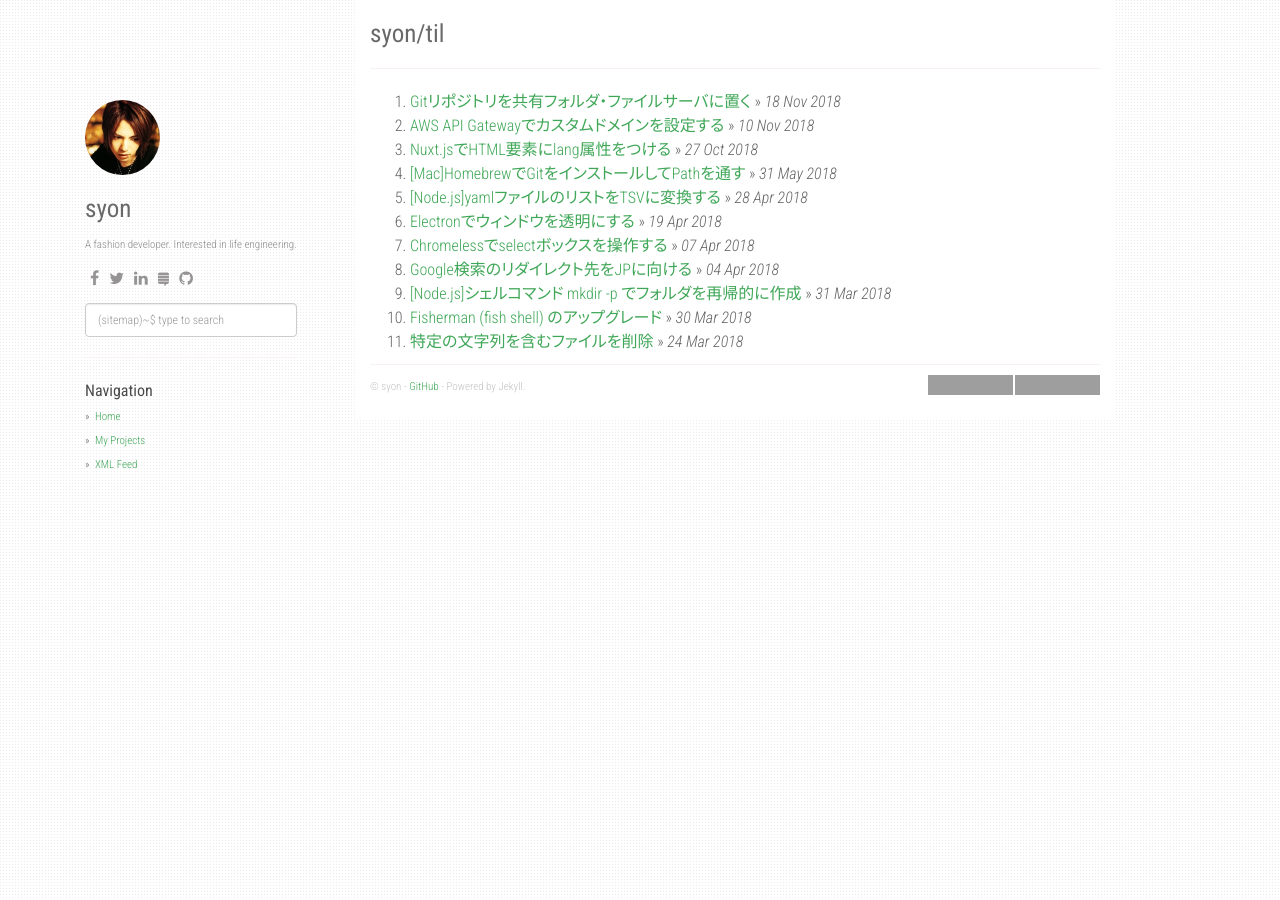
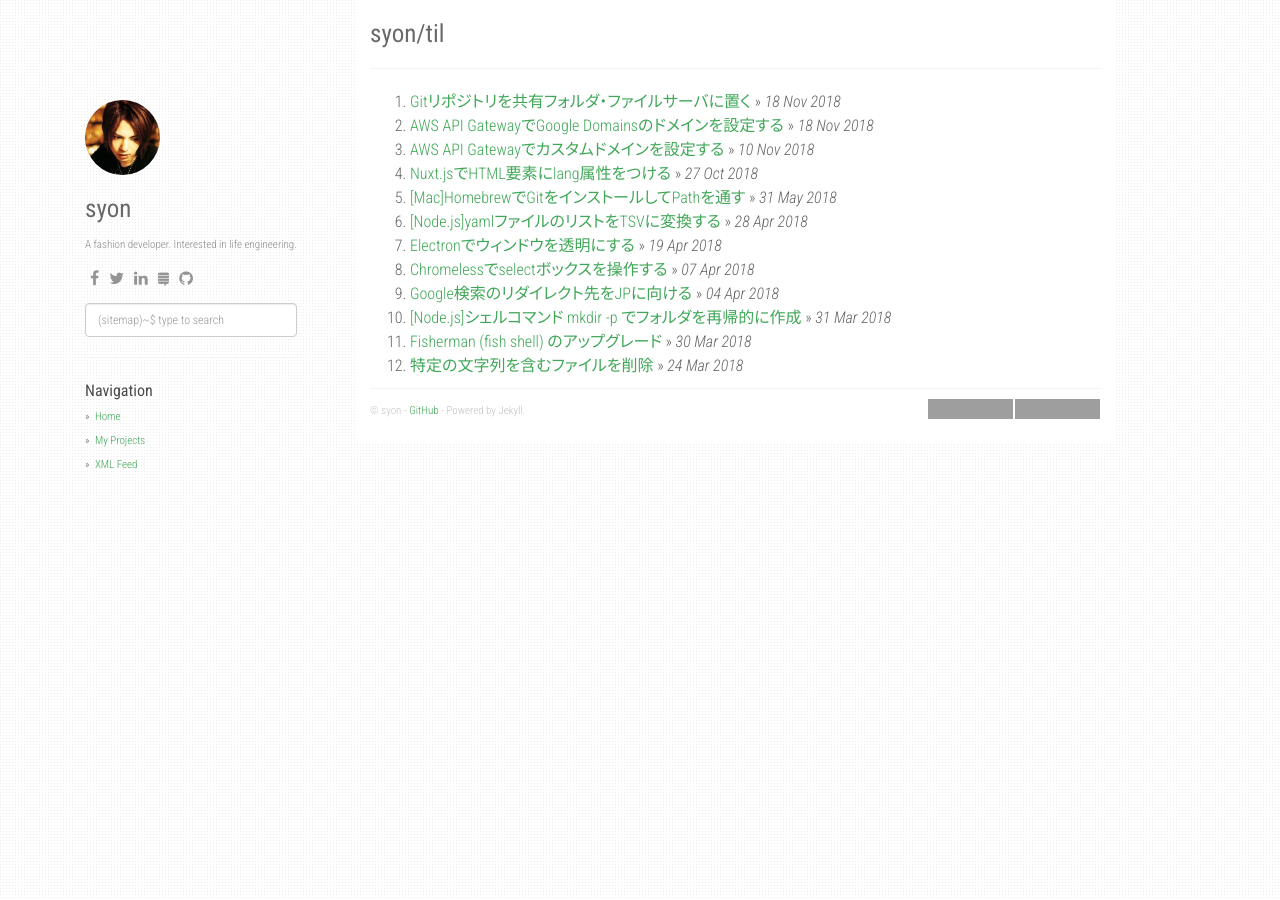
Before and after one commit to syon/til, a Jekyll site: the page built from index.html, in a window 1280 px wide. Built offline with Jekyll 4.4.1, drawn with Linux system fonts in a browser that asks for light colours; nearby versions of some CDN libraries; the list of posts is cut into pages by our own code; part of the change alters nothing that is shown; grey boxes are pictures that could not be loaded.

Commit message:
:memo: google domains

```diff
--- /dev/null
+++ b/_posts/2018-11-18-aws-api-gateway-google-domains.md
@@ -0,0 +1,63 @@
+---
+layout: post
+title: "AWS API GatewayでGoogle Domainsのドメインを設定する"
+date: 2018-11-18 20:00:00 +0900
+categories: [AWS]
+---
+
+## やりたいこと
+
+AWS API Gatewayでカスタムドメインを設定する。
+__Google Domains__ で取得したドメインのサブドメインを割り当てる。
+
+例: `sub.yourdomain.app`
+
+
+## 実現方法
+
+- [API GatewayをカスタムドメインでHTTPS化する ｜ DevelopersIO](https://dev.classmethod.jp/cloud/api-gateway-custom-domain-ssl/)
+- [エッジ最適化のカスタムドメイン名を作成する方法 - Amazon API Gateway](https://docs.aws.amazon.com/ja_jp/apigateway/latest/developerguide/how-to-edge-optimized-custom-domain-name.html)
+
+- AWS Certficate Manager
+  - `us-east-1` バージニア北部
+  - 証明書のリクエスト
+  - パブリック証明書のリクエスト
+  - ステップ1: ドメイン名に Route 53 で定義予定のサブドメインを指定
+  - ステップ2: DNSの検証
+  - ▶ を展開
+    - 名前: `_xxxxxxxxxxxxxxxxx.sub.yourdomain.app.`
+    - 種類: CNAME
+    - 名前: `_yyyyyyyyyyyyyyyyy.acm-validations.aws.`
+- Google Domains (証明書紐付け)
+  - カスタム リソース レコード
+  - 名前: `_xxxxxxxxxxxxxxxxx.sub.yourdomain.app.`
+  - タイプ: CNAME
+  - データ: `_yyyyyyyyyyyyyyyyy.acm-validations.aws.`
+  - 追加
+- AWS API Gateway
+  - ＋ カスタムドメイン名の作成
+  - ドメイン名: `sub.yourdomain.app`
+  - エッジ最適化
+  - ACM 証明書: 上記で作ったものを指定
+    - 初期化には最大40分かかる
+  - 保存
+  - 編集
+    - ベースパスマッピング - マッピングの追加
+    - パス: (任意)
+    - 送信先: デプロイ済みのものから選択
+  - ここで得られたターゲットドメイン名をコピー
+    - `zzzzzzzzzzzzzz.cloudfront.net`
+- Google Domains (CloudFront紐付け)
+  - カスタム リソース レコード
+  - 名前: `sub`
+  - タイプ: CNAME
+  - データ: `zzzzzzzzzzzzzz.cloudfront.net`
+  - 追加
+
+※ Google Domains は値入力を雑にやってもいい感じに直してくれる
+
+__Done!__
+
+### 余談
+
+- [How To: Connecting Google Domains to Amazon S3 – Michelle – Medium](https://medium.com/@limichelle21/connecting-google-domains-to-amazon-s3-d0d9da467650)
--- a/_posts/2018-11-18-git-fileserver.md
+++ b/_posts/2018-11-18-git-fileserver.md
@@ -1,7 +1,7 @@
 ---
 layout: post
 title: "Gitリポジトリを共有フォルダ・ファイルサーバに置く"
-date: 2018-11-18 18:00:00 +0900
+date: 2018-11-18 21:00:00 +0900
 categories: [Git]
 ---
 
```
